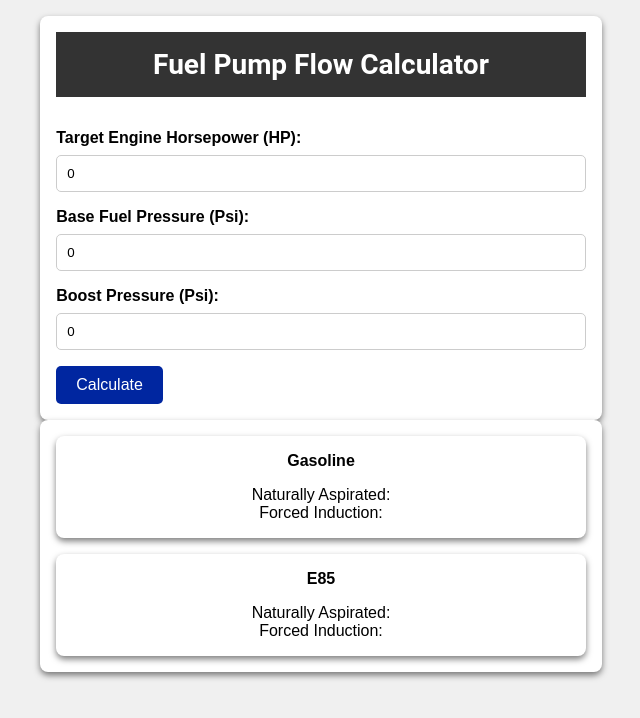
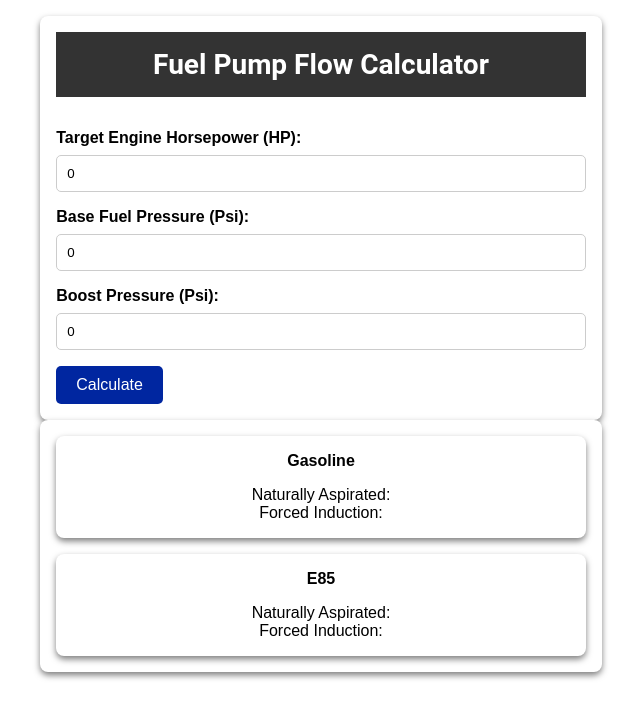
Before and after one commit to impulse-productions/WBDyno, a React (Create React App) app: page / in a window 1280 px wide. Shown: the top 718 px of the page, without its empty margins (311-951 px from the left). Built offline with nearby package versions, Linux system fonts and the light colour scheme.

Commit message:
background color change

```diff
--- a/src/App.css
+++ b/src/App.css
@@ -101,3 +101,6 @@ button:hover {
     grid-template-columns: 1fr; /* Stack columns on smaller screens */
   }
 }
+body {
+  background-color: transparent; /* or any color you prefer */
+}
```
